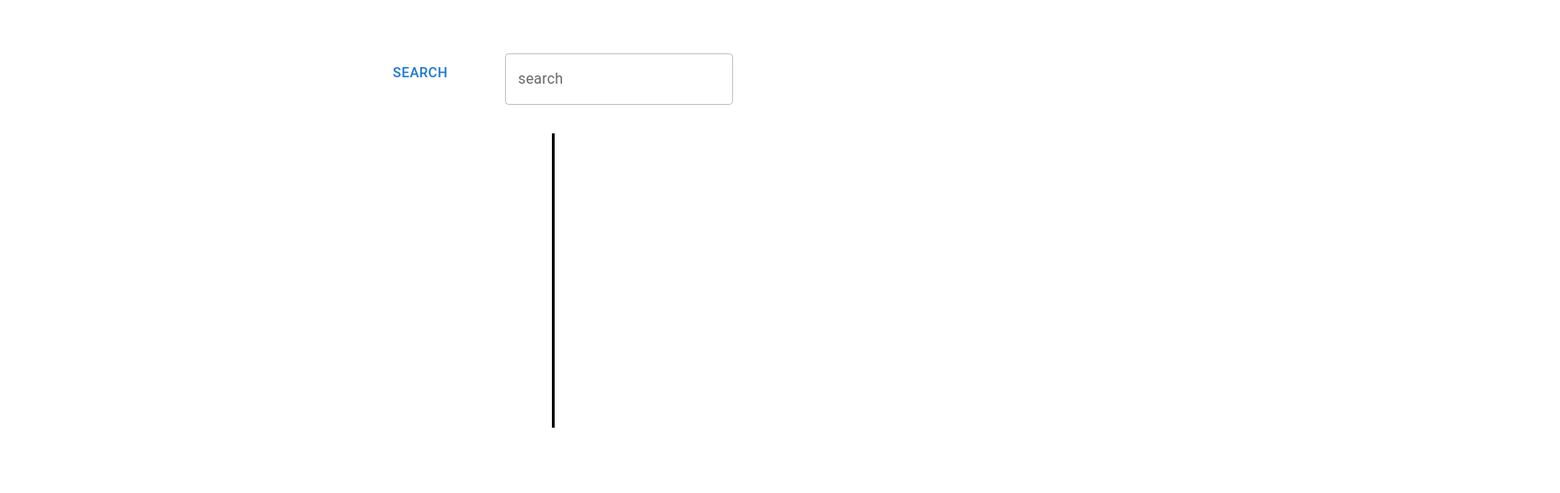
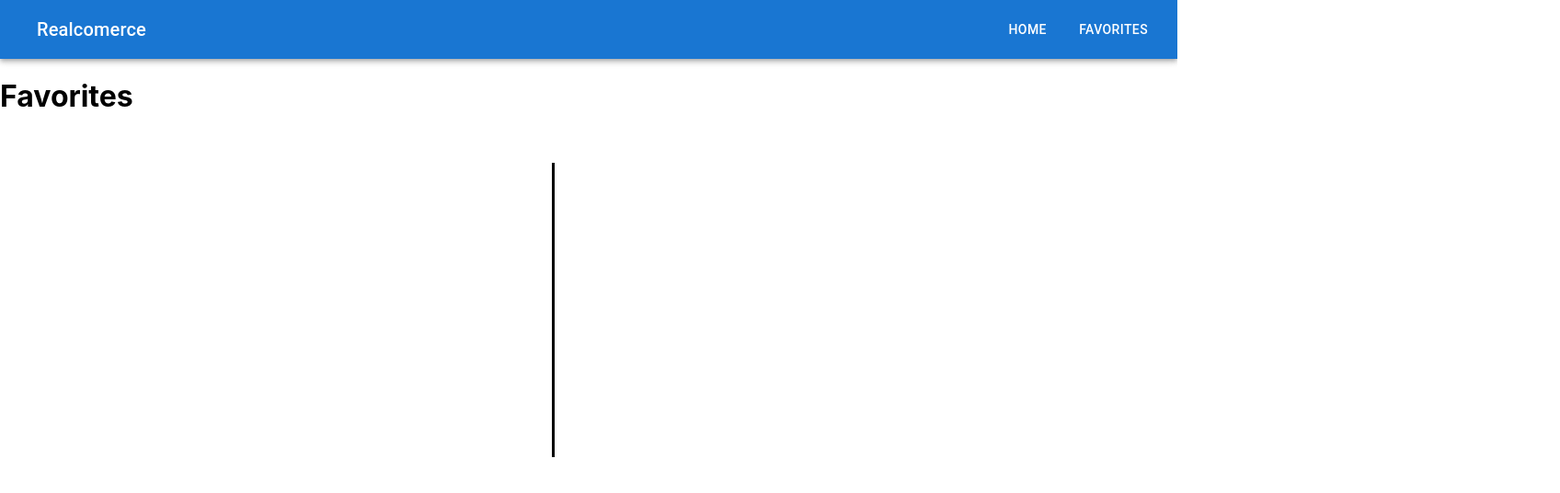
Before and after one commit to OdedAz/oded-azoulay17-07-2022-fullstack, a React (Create React App) app: page /favorite-cities in a window 1280 px wide. Shown: the top 536 px of the page at 92% size, 1696 px wide, since content can reach past the window. Built offline with nearby package versions, Linux system fonts and the light colour scheme.

Commit message:
added basic NavBar

```diff
--- a/src/App.js
+++ b/src/App.js
@@ -1,14 +1,23 @@
-import './App.css';
-import Home from './pages/Home';
-import Favorites from './pages/Favorites';
+import "./App.css";
+import { NavBar } from "./components/NavBar/NavBar";
+import { Routes, Route } from "react-router-dom";
+import Home from "./pages/Home";
+import Favorites from "./pages/Favorites";
 
 function App() {
+  return (
+    <div>
+      <NavBar />
+      <Routes>
+        <Route path="/" element={<Home />}></Route>
+        <Route path="/favorite-cities" element={<Favorites />}></Route>
+      </Routes>
+    </div>
 
-  return (
-    <div className="App">
-      <Home />
-      {/* <Favorites /> */}
-    </div>
+    // <div className="App">
+    //   <NavBar />
+    //   <Favorites />
+    // </div>
   );
 }
 
--- /dev/null
+++ b/src/components/NavBar/NavBar.js
@@ -0,0 +1,20 @@
+import { AppBar, IconButton, Stack, Typography } from "@mui/material";
+import Toolbar from "@material-ui/core/Toolbar";
+import { Button } from "@material-ui/core";
+
+export const NavBar = () => {
+  return (
+    <AppBar position="static">
+      <Toolbar>
+        <IconButton>{/* here we will have a logo */}</IconButton>
+        <Typography variant="h6" component="div" sx={{ flexGrow: 1 }}>
+          Realcomerce
+        </Typography>
+        <Stack direction='row' spacing={2}>
+          <Button color='inherit' href='/'>Home</Button>
+          <Button color='inherit' href='/favorite-cities'>Favorites</Button>
+        </Stack>
+      </Toolbar>
+    </AppBar>
+  );
+};
--- /dev/null
+++ b/src/components/NavBar/routes.js
@@ -0,0 +1,6 @@
+import { Home, Favorites } from "pages";
+
+export const routes = [
+  { path: "/", name: "Home", component: Home, exact: true },
+  { path: "/favorite-cities", name: "Favorites", component: Favorites },
+];
--- a/src/index.js
+++ b/src/index.js
@@ -1,5 +1,6 @@
 import React from 'react';
 import ReactDOM from 'react-dom/client';
+import { BrowserRouter } from 'react-router-dom';
 import './index.css';
 import App from './App';
 import reportWebVitals from './reportWebVitals';
@@ -7,7 +8,9 @@ import reportWebVitals from './reportWebVitals';
 const root = ReactDOM.createRoot(document.getElementById('root'));
 root.render(
   <React.StrictMode>
-    <App />
+    <BrowserRouter>
+      <App />
+    </BrowserRouter>
   </React.StrictMode>
 );
 
```
